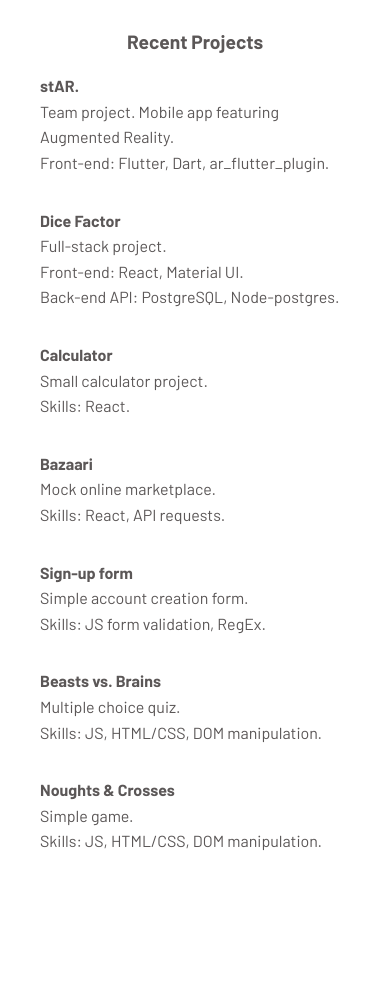
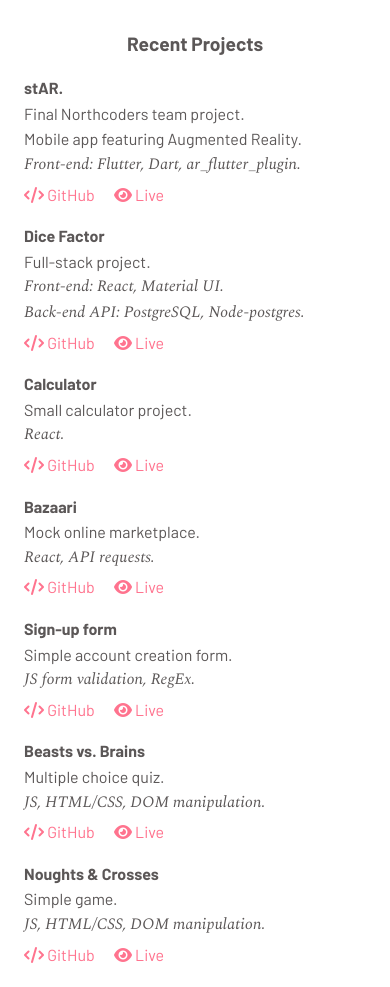
Before and after one commit to captainread/readwritten, a website: page index.html in a window 390 px wide. Shown: the part 520-1507 px from the top of the page. Before the commit the page ends 1426 px from the top, so only its background shows below. Drawn offline with nearby package versions, Linux system fonts and the light colour scheme.

Commit message:
styling, responsiveness, icons

```diff
--- a/index.html
+++ b/index.html
@@ -40,7 +40,7 @@
     </header>
     <main>
       <section id="intro">
-        <h2>Hi! I'm <span class="pink">Alice</span>, a Manchester-based web developer.</h2>
+        <h2>Hi! I'm <span class="name">Alice</span>, a Manchester-based web developer.</h2>
       </section>
       <section id="projects">
         <h2>Recent Projects</h2>
@@ -48,15 +48,24 @@
         <div class="row">
           <article class="column">
             <h3>stAR.</h3>
-            <p>Team project. Mobile app featuring Augmented Reality.</p>
-            <p>Front-end: Flutter, Dart, ar_flutter_plugin.</p>
+            <p>Final Northcoders team project.</p>
+            <p>Mobile app featuring Augmented Reality.</p>
+            <p class="spectral">Front-end: Flutter, Dart, ar_flutter_plugin.</p>
+            <div class="code-links">
+              <a href="#"><i class="fa-solid fa-code"></i> GitHub</a>
+              <a href="#"><i class="fa-solid fa-eye"></i> Live</a>
+            </div>
           </article>
 
           <article class="column">
             <h3>Dice Factor</h3>
             <p>Full-stack project.</p>
-            <p>Front-end: React, Material UI.</p>
-            <p>Back-end API: PostgreSQL, Node-postgres.</p>
+            <p class="spectral">Front-end: React, Material UI.</p>
+            <p class="spectral">Back-end API: PostgreSQL, Node-postgres.</p>
+            <div class="code-links">
+              <a href="#"><i class="fa-solid fa-code"></i> GitHub</a>
+              <a href="#"><i class="fa-solid fa-eye"></i> Live</a>
+            </div>
           </article>
         </div>
 
@@ -64,13 +73,21 @@
           <article class="column">
             <h3>Calculator</h3>
             <p>Small calculator project.</p>
-            <p>Skills: React.</p>
+            <p class="spectral">React.</p>
+            <div class="code-links">
+              <a href="#"><i class="fa-solid fa-code"></i> GitHub</a>
+              <a href="#"><i class="fa-solid fa-eye"></i> Live</a>
+            </div>
           </article>
 
           <article class="column">
             <h3>Bazaari</h3>
             <p>Mock online marketplace.</p>
-            <p>Skills: React, API requests.</p>
+            <p class="spectral">React, API requests.</p>
+            <div class="code-links">
+              <a href="#"><i class="fa-solid fa-code"></i> GitHub</a>
+              <a href="#"><i class="fa-solid fa-eye"></i> Live</a>
+            </div>
           </article>
         </div>
 
@@ -78,13 +95,21 @@
           <article class="column">
             <h3>Sign-up form</h3>
             <p>Simple account creation form.</p>
-            <p>Skills: JS form validation, RegEx.</p>
+            <p class="spectral">JS form validation, RegEx.</p>
+            <div class="code-links">
+              <a href="#"><i class="fa-solid fa-code"></i> GitHub</a>
+              <a href="#"><i class="fa-solid fa-eye"></i> Live</a>
+            </div>
           </article>
 
           <article class="column">
             <h3>Beasts vs. Brains</h3>
             <p>Multiple choice quiz.</p>
-            <p>Skills: JS, HTML/CSS, DOM manipulation.</p>
+            <p class="spectral">JS, HTML/CSS, DOM manipulation.</p>
+            <div class="code-links">
+              <a href="#"><i class="fa-solid fa-code"></i> GitHub</a>
+              <a href="#"><i class="fa-solid fa-eye"></i> Live</a>
+            </div>
           </article>
         </div>
 
@@ -92,7 +117,11 @@
           <article class="column">
             <h3>Noughts & Crosses</h3>
             <p>Simple game.</p>
-            <p>Skills: JS, HTML/CSS, DOM manipulation.</p>
+            <p class="spectral">JS, HTML/CSS, DOM manipulation.</p>
+            <div class="code-links">
+              <a href="#"><i class="fa-solid fa-code"></i> GitHub</a>
+              <a href="#"><i class="fa-solid fa-eye"></i> Live</a>
+            </div>
           </article>
           <article class="column"></article>
         </div>
--- a/styles.scss
+++ b/styles.scss
@@ -2,6 +2,7 @@
 
 // Sass variables
 $font-stack: "Barlow", sans-serif;
+$italic: "Spectral", serif;
 $font-color: #5b5757;
 $pink: #ff738e;
 $link-hover: #00baa8;
@@ -177,23 +178,43 @@
     margin-top: 0;
     padding-top: 0;
   }
-}
 
   .row {
     display: flex;
     min-height: 100px;
+    // background-color: #00baa8;
   }
 
   .column {
     flex-basis: 50%;
     display: flex;
     flex-direction: column;
-  padding: 1em;
+    padding: 1em 0 0;
+    // background-color: #ff738e;
+  }
 }
 
-.pink {
+.spectral {
+  font-family: "Spectral";
+  // color: $pink;
+}
+
+.name {
+  font-family: "Spectral";
   color: $pink;
 }
+
+.code-links {
+  margin-top: 0.25em;
+  a {
+    text-align: center;
+    border: none;
+    display: inline;
+    margin: 0 1em 0 0;
+  }
+}
+
+//----------------------- MEDIA QUERIES ---------------
 
 /* XLarge */
 @media screen and (max-width: 1800px) {
```
Also changed, not shown: styles/styles.css, 1 other file. Lines whose indentation alone changed are shown as unchanged.
